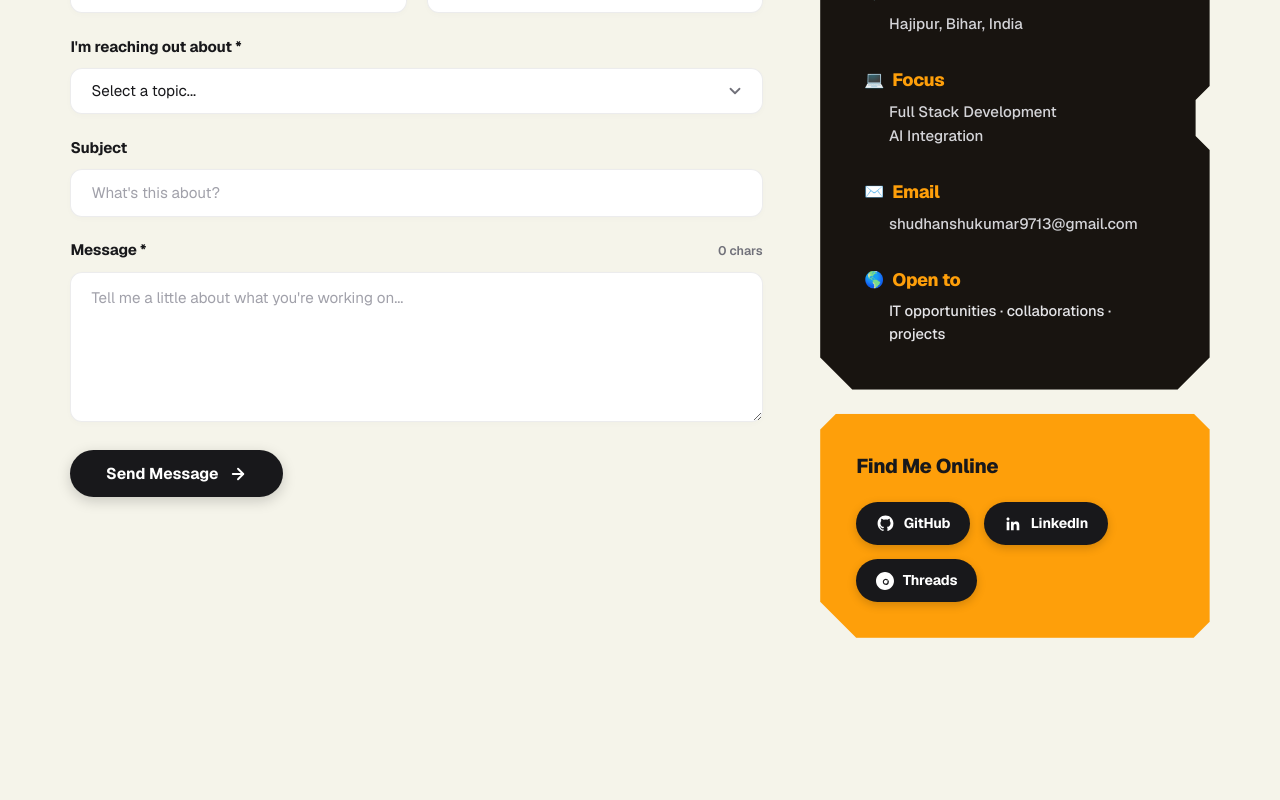
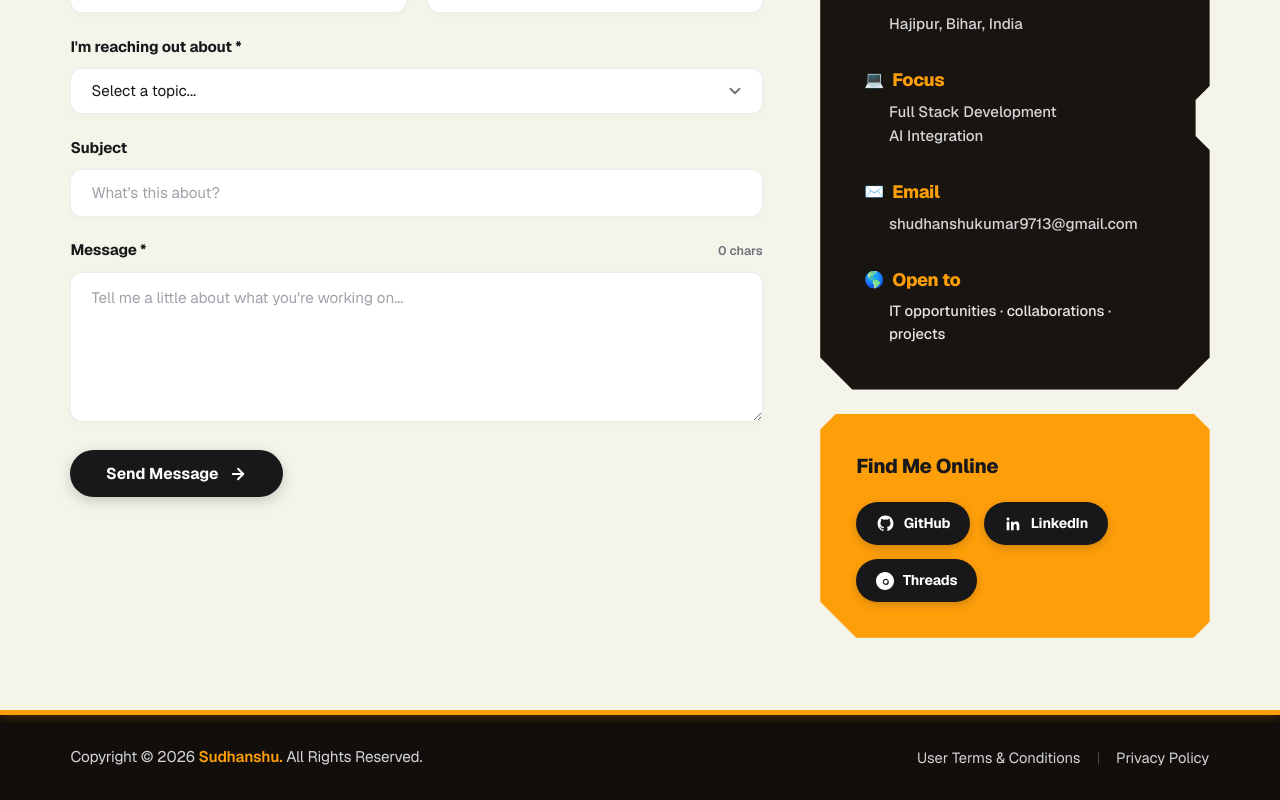
Before and after one commit to sudhanshu9199/portfolio2026, a Next.js app: page / in a window 1280 px wide. Shown: the part 6656-7456 px from the top of the page. Before the commit the page ends 7366 px from the top, so only its background shows below. Built offline with nearby package versions, Linux system fonts and the light colour scheme.

Commit message:
feat: add Footer component and integrate layout sections into home page

```diff
--- a/src/app/page.js
+++ b/src/app/page.js
@@ -1,5 +1,6 @@
 import Preloader from "@/components/layout/Preloader";
 import Navbar from "@/components/layout/Navbar/Navbar";
+import Footer from "@/components/layout/Footer";
 import AboutMeSection from "@/components/sections/AboutMeSection/AboutMeSection";
 import Contact from "@/components/sections/Contact/Contact";
 import Hero from "@/components/sections/Hero/Hero";
@@ -20,6 +21,7 @@ export default function Home() {
       <SkillsProficiency />
       <Projects />
       <Contact />
+      <Footer />
     </main>
   );
 }
--- /dev/null
+++ b/src/components/layout/Footer/Footer.jsx
@@ -0,0 +1,38 @@
+"use client";
+
+import React from "react";
+import Link from "next/link";
+import styles from "./Footer.module.scss";
+
+export default function Footer() {
+  const currentYear = 2026;
+
+  return (
+    <footer className={styles.footer} role="contentinfo">
+      {/* Top Vibrant Orange Accent Stripe */}
+      <div className={styles.topAccentStripe} aria-hidden="true" />
+
+      <div className={styles.container}>
+        {/* Left Side: Copyright & Attribution */}
+        <div className={styles.copyrightBlock}>
+          <span>Copyright © {currentYear} </span>
+          <span className={styles.nameHighlight}>Sudhanshu.</span>
+          <span> All Rights Reserved.</span>
+        </div>
+
+        {/* Right Side: Legal & Policy Links */}
+        <div className={styles.linksBlock}>
+          <Link href="#terms" className={styles.footerLink}>
+            User Terms & Conditions
+          </Link>
+          <span className={styles.divider} aria-hidden="true">
+            |
+          </span>
+          <Link href="#privacy" className={styles.footerLink}>
+            Privacy Policy
+          </Link>
+        </div>
+      </div>
+    </footer>
+  );
+}
--- /dev/null
+++ b/src/components/layout/Footer/Footer.module.scss
@@ -0,0 +1,120 @@
+// ----------------------------------------------------
+// Portfolio Footer Bar - Modern Motion & Tech Aesthetic
+// ----------------------------------------------------
+
+.footer {
+  width: 100%;
+  position: relative;
+  background-color: #110e0b; // Deep dark espresso / black matching reference
+  color: #d4d4d8;
+  overflow: hidden;
+}
+
+// Bold Top Orange Stripe (Continuous visual boundary)
+.topAccentStripe {
+  width: 100%;
+  height: 5px;
+  background-color: #fe9f0a; // Vibrant warm orange matching reference image
+  box-shadow: 0 1px 10px rgba(254, 159, 10, 0.4);
+}
+
+.container {
+  width: 100%;
+  max-width: 1300px;
+  margin: 0 auto;
+  padding: clamp(1.4rem, 2.8vw, 1.9rem) clamp(1.5rem, 5.5vw, 5rem);
+  display: flex;
+  align-items: center;
+  justify-content: space-between;
+  gap: 1.5rem;
+  box-sizing: border-box;
+
+  @media (max-width: 768px) {
+    flex-direction: column;
+    text-align: center;
+    gap: 1rem;
+    padding: 1.6rem 1.25rem;
+  }
+}
+
+// ----------------------------------------------------
+// Left Side: Copyright
+// ----------------------------------------------------
+.copyrightBlock {
+  font-size: clamp(0.88rem, 1.2vw, 0.96rem);
+  font-weight: 400;
+  color: #d4d4d8;
+  letter-spacing: -0.01em;
+  user-select: none;
+
+  .nameHighlight {
+    color: #fe9f0a; // Signature vibrant amber
+    font-weight: 600;
+    transition: color 0.2s ease, text-shadow 0.2s ease;
+    cursor: default;
+
+    &:hover {
+      color: #ffbe5b;
+      text-shadow: 0 0 10px rgba(254, 159, 10, 0.6);
+    }
+  }
+}
+
+// ----------------------------------------------------
+// Right Side: Links & Divider
+// ----------------------------------------------------
+.linksBlock {
+  display: flex;
+  align-items: center;
+  gap: 0.85rem;
+  font-size: clamp(0.86rem, 1.15vw, 0.94rem);
+  font-weight: 400;
+  color: #d4d4d8;
+  flex-wrap: wrap;
+  justify-content: center;
+
+  .divider {
+    color: rgba(255, 255, 255, 0.28);
+    font-weight: 300;
+    margin: 0 0.15rem;
+    user-select: none;
+  }
+}
+
+.footerLink {
+  color: #d4d4d8;
+  text-decoration: none;
+  position: relative;
+  transition: color 0.2s cubic-bezier(0.16, 1, 0.3, 1), transform 0.2s ease;
+  will-change: transform;
+
+  &::after {
+    content: "";
+    position: absolute;
+    bottom: -2px;
+    left: 0;
+    width: 0%;
+    height: 1px;
+    background-color: #fe9f0a;
+    transition: width 0.25s cubic-bezier(0.16, 1, 0.3, 1);
+  }
+
+  &:hover {
+    color: #fe9f0a;
+    transform: translateY(-1px);
+
+    &::after {
+      width: 100%;
+    }
+  }
+
+  &:active {
+    transform: translateY(0);
+  }
+
+  &:focus-visible {
+    outline: 2px solid #fe9f0a;
+    outline-offset: 3px;
+    border-radius: 2px;
+  }
+}
--- /dev/null
+++ b/src/components/layout/Footer/index.js
@@ -0,0 +1 @@
+export { default } from "./Footer";
```
